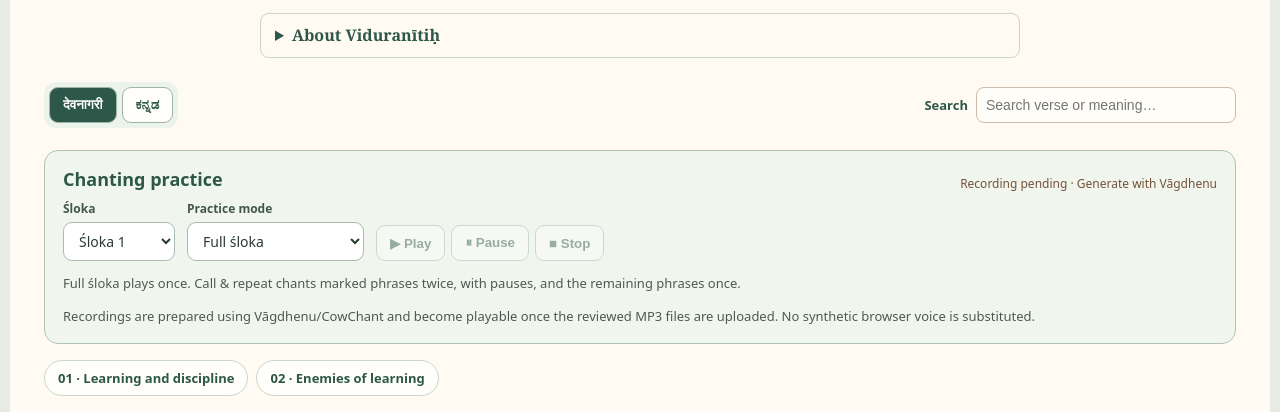
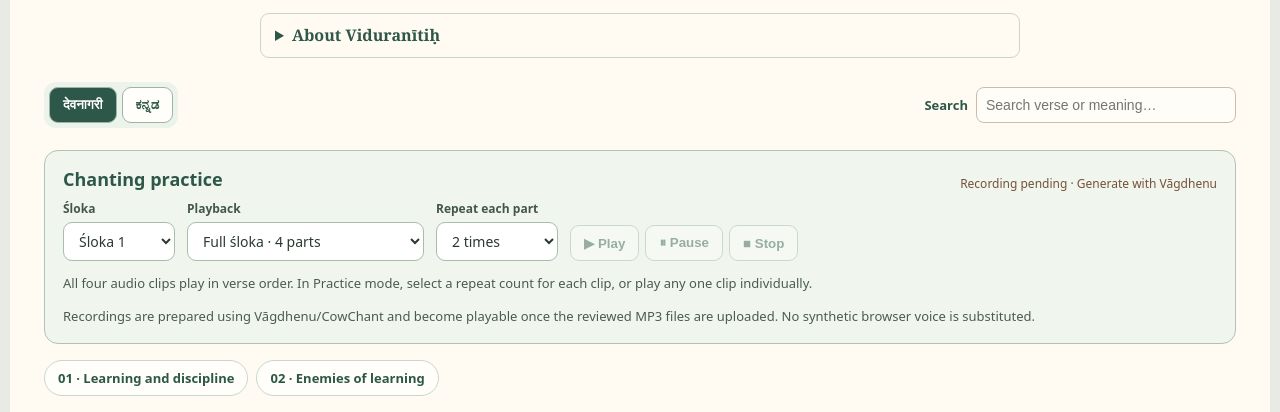
Before and after one commit to qiprana/Vedini, a website: page vidura/index.html in a window 1280 px wide. Shown: the part 348-760 px from the top of the page. Drawn offline with Linux system fonts and the light colour scheme; no server answers.

Commit message:
Enable four-clip playback and user-controlled per-part repeats

```diff
--- a/vidura/index.html
+++ b/vidura/index.html
@@ -11,11 +11,11 @@
 <div class="vidura-toolbar"><div class="vidura-toggle" aria-label="Reading script"><button type="button" class="chosen" id="vidura-dev" data-script="dev" aria-pressed="true">देवनागरी</button><button type="button" id="vidura-kn" data-script="kn" aria-pressed="false">ಕನ್ನಡ</button></div><label class="vidura-search">Search<input type="search" id="vidura-search" placeholder="Search verse or meaning…"></label></div>
 <section class="vidura-player" aria-label="Chanting practice"><div class="vidura-player-head"><h2>Chanting practice</h2><span class="vidura-audio-state" id="vidura-audio-state" role="status">Checking recordings…</span></div>
 <div class="vidura-player-grid"><label>Śloka<select id="vidura-verse"><option value="1">Śloka 1</option><option value="2">Śloka 2</option></select></label>
-<label>Practice mode<select id="vidura-mode"><option value="full">Full śloka</option><option value="call_repeat">Call &amp; repeat · 2×</option></select></label>
+<label>Playback<select id="vidura-mode"><option value="full">Full śloka · 4 parts</option><option value="practice">Practice · repeat each part</option></select></label><label>Repeat each part<select id="vidura-repeats"><option value="1">1 time</option><option value="2" selected>2 times</option><option value="3">3 times</option><option value="5">5 times</option><option value="10">10 times</option><option value="20">20 times</option></select></label>
 <div class="vidura-transport"><button id="vidura-play" type="button" disabled>▶ Play</button><button id="vidura-pause" type="button" disabled>⏸ Pause</button><button id="vidura-stop" type="button" disabled>■ Stop</button></div></div>
-<p class="vidura-player-help" id="vidura-mode-help">Full śloka plays once. Call &amp; repeat chants marked phrases twice, with pauses, and the remaining phrases once.</p>
+<p class="vidura-player-help" id="vidura-mode-help">All four audio clips play in verse order. In Practice mode, select a repeat count for each clip, or play any one clip individually.</p>
 <p class="vidura-player-help">Recordings are prepared using Vāgdhenu/CowChant and become playable once the reviewed MP3 files are uploaded. No synthetic browser voice is substituted.</p>
-<audio id="vidura-audio" preload="none"></audio></section>
+<audio id="vidura-audio" preload="none"></audio><div id="vidura-part-picker" aria-label="Four individual chanting clips"></div></section>
 <nav class="vidura-verse-index" aria-label="Choose a śloka"><a href="#vidura-verse-1">01 · Learning and discipline</a><a href="#vidura-verse-2">02 · Enemies of learning</a></nav>
 <div id="vidura-verses" aria-live="polite"><p>Loading ślokas…</p></div>
 <p class="vidura-foot">Source: Samskrita Bharati, Shlōka-spardhā 2027, Viduranītiḥ, pp. 2–3. Overall English meanings follow the handout; word-by-word analysis, deeper meanings, Kannada translations, and practice splits are editorial additions.</p>
```
